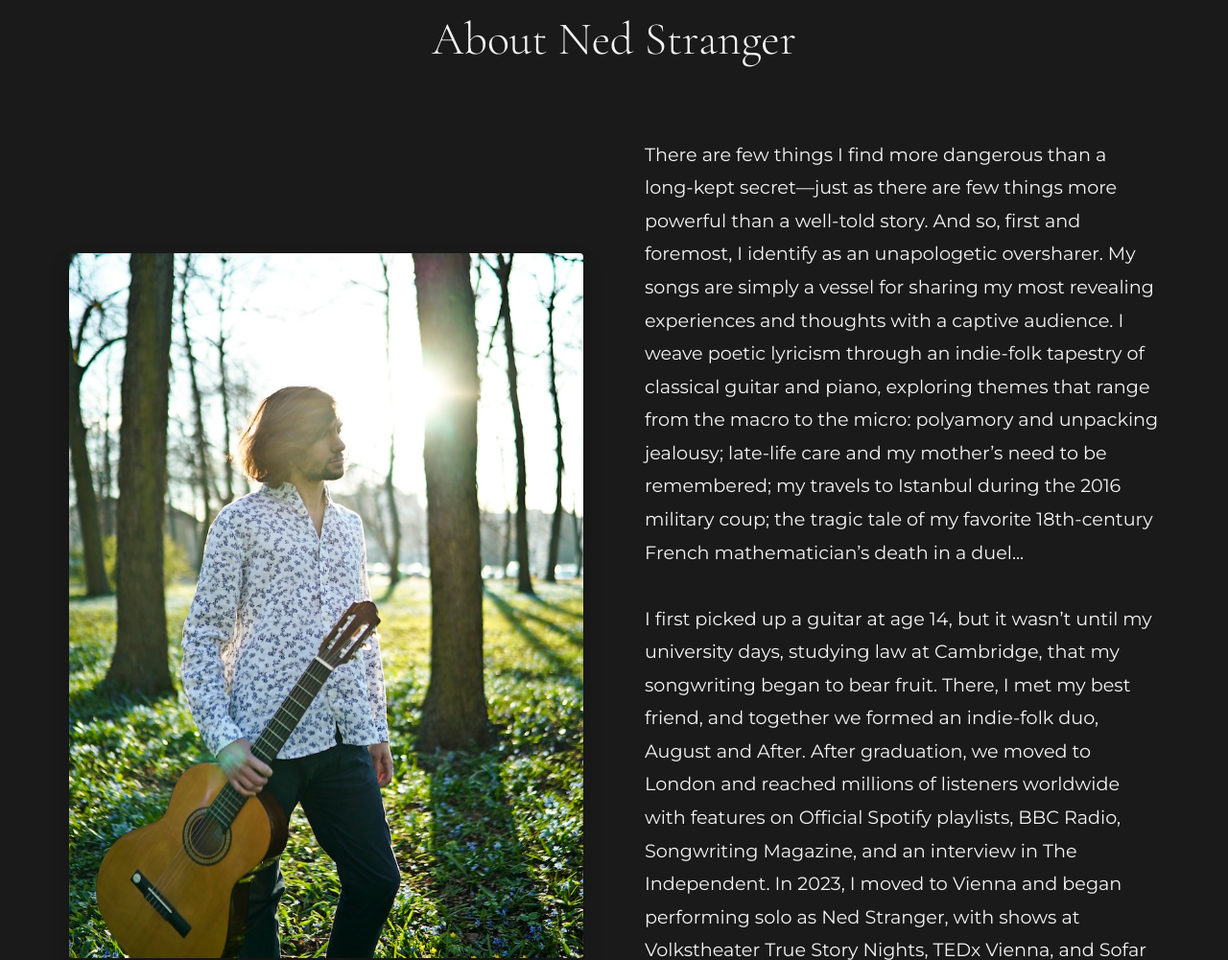
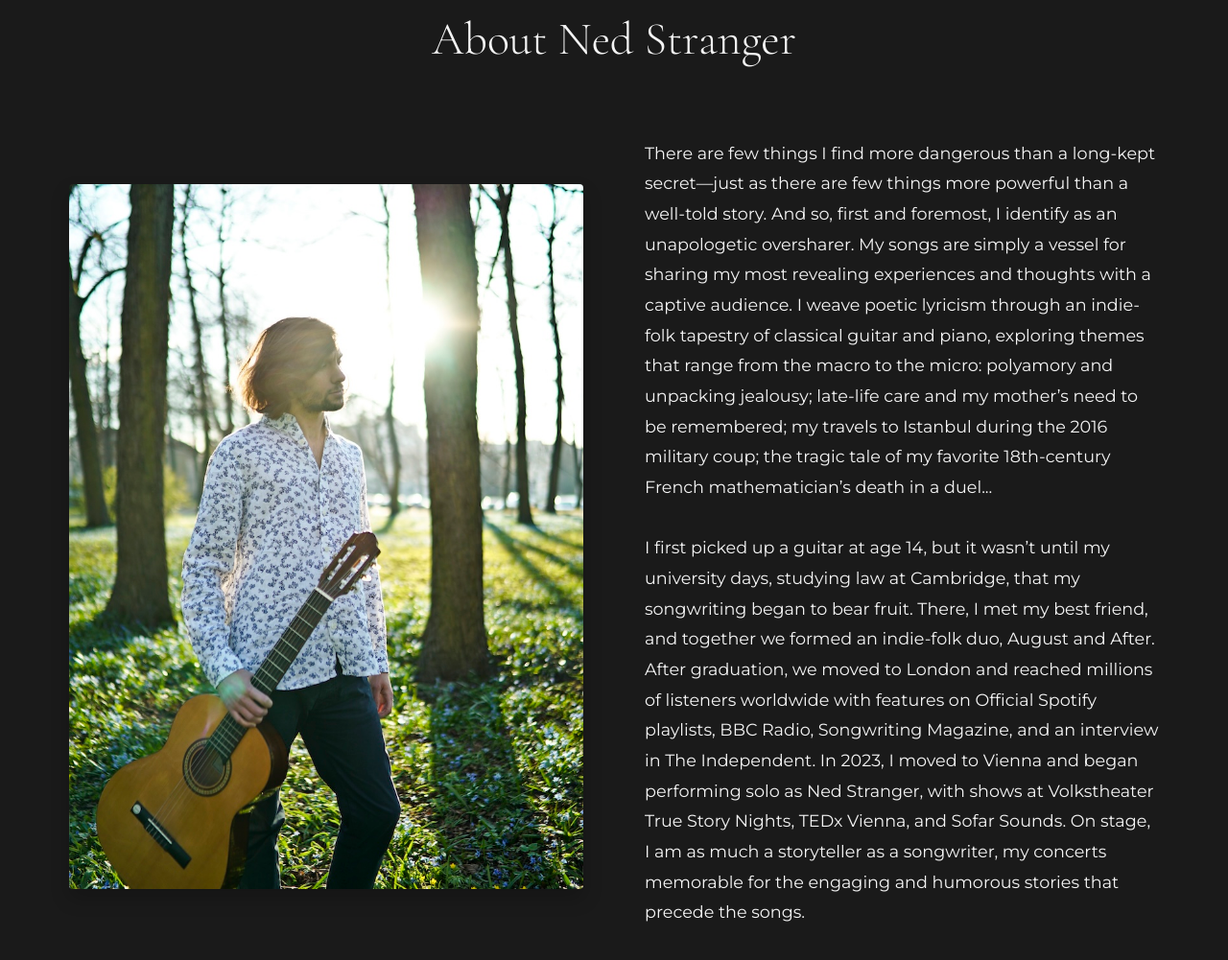
Before and after one commit to nedstranger/full, a plain HTML site: page index.html in a window 1280 px wide. Shown: the part 926-1927 px from the top of the page at 96% size. Drawn offline with nearby package versions, Linux system fonts and the light colour scheme; a script that the page names is missing.

Commit message:
Update index.html

```diff
--- a/index.html
+++ b/index.html
@@ -272,7 +272,7 @@
         }
         .content-section .content-text {
              font-family: var(--font-sans);
-            font-size: 1.2rem; /* Updated font size */
+            font-size: 1.1rem; /* Updated font size */
             line-height: 1.8;
             margin-bottom: 1rem;
             flex: 5;
```
